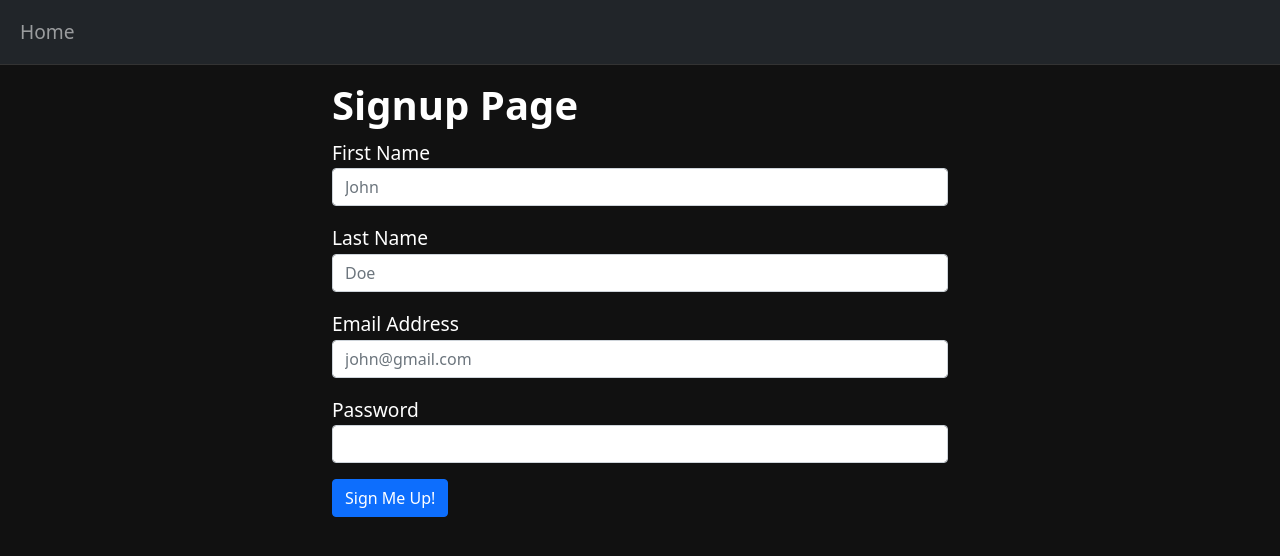
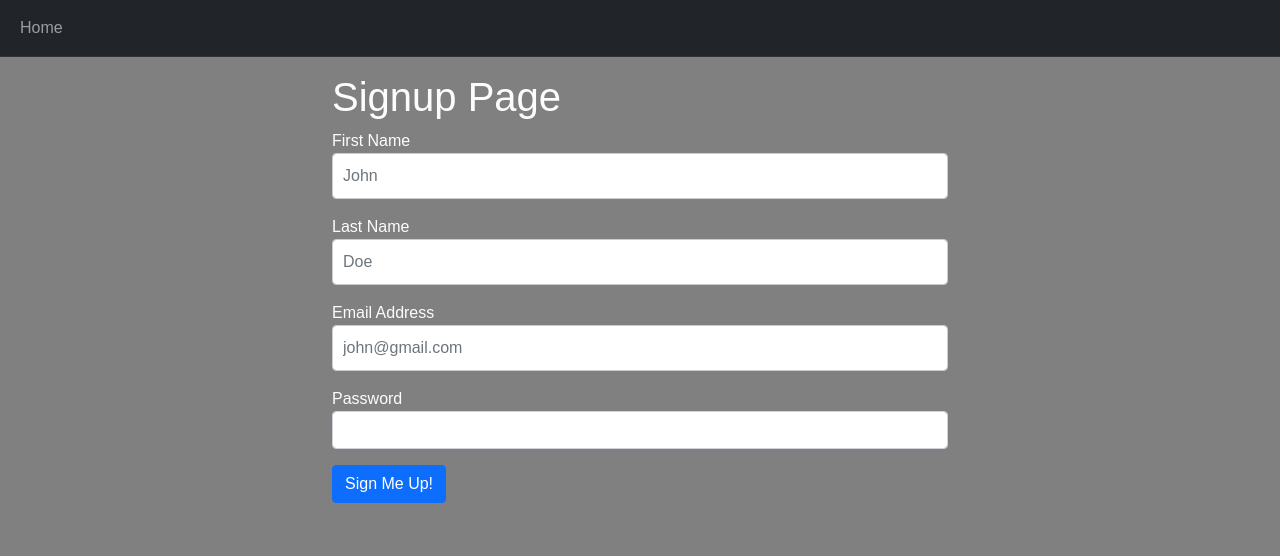
Before and after one commit to JacobDNelsonStone/business-dashboard-react, a React (Create React App) app in the folder client/: page /signup in a window 1280 px wide. Shown: the top 556 px of the page. Built offline with nearby package versions, Linux system fonts and the light colour scheme.

Commit message:
fixed up styling.css

```diff
--- a/client/src/components/Wrapper.jsx
+++ b/client/src/components/Wrapper.jsx
@@ -5,7 +5,7 @@
 const Wrapper = ({children}) => {
 
   return (
-    <div style={{ padding: 0, margin: 0, height: "100vh", backgroundColor: "#111"}}>
+    <div style={{ padding: 0, margin: 0, height: "100vh", backgroundColor: "grey"}}>
       { children }
     </div>
   )
--- a/client/src/styles/global.css
+++ b/client/src/styles/global.css
@@ -1,20 +1,86 @@
-
-
-/* === typography ====== */
-
-h1, h2, h3, h4, h5, h6, p, li, td, th, blockquote, label, input, textarea, select, span {
-  color: white;
+body, html {
+  margin: 0;
+  padding: 0;
+}
+body {
+  font-family: Arial, sans-serif;
+  color: #fcfcfc;
+}
+* {
+  box-sizing: border-box;
+}
+body {
+  background-color: #f2f2f2;
+}
+.container {
+  max-width: 1200px;
+  margin: 0 auto;
+  padding: 20px;
 }
 
-h1, h2, h3, h4, h5, h6 {
+.header {
+  background-color: #fff;
+  padding: 20px;
+  box-shadow: 0 2px 5px rgba(0, 0, 0, 0.1);
+}
+
+.header h1 {
+  margin: 0;
+  font-size: 24px;
+}
+.content {
+  background-color: #fff;
+  padding: 20px;
+  margin-top: 20px;
+  box-shadow: 0 2px 5px rgba(0, 0, 0, 0.1);
+}
+.chat .message {
+  background-color: #f9f9f9;
+  padding: 10px;
+  border-radius: 4px;
+  margin-bottom: 10px;
+}
+
+.chat .message .sender {
+  font-weight: bold;
+}
+.issues .issue {
+  background-color: #f9f9f9;
+  padding: 10px;
+  border-radius: 4px;
+  margin-bottom: 10px;
+}
+
+.issues .issue .title {
   font-weight: bold;
 }
 
-p, li, td, th, blockquote, label, input, textarea, select {
-  font-size: 1.2rem;
-  line-height: 165%;
+.issues .issue .status {
+  margin-top: 5px;
+  font-size: 12px;
+}
+input[type="text"],
+textarea {
+  width: 100%;
+  padding: 10px;
+  border: 1px solid #ccc;
+  border-radius: 4px;
 }
 
-p {
-  margin-bottom: 1rem;
+button {
+  padding: 10px 20px;
+  background-color: #333;
+  color: #fff;
+  border: none;
+  border-radius: 4px;
+  cursor: pointer;
 }
+
+button:hover {
+  background-color: #555;
+}
+@media screen and (max-width: 768px) {
+  .container {
+    padding: 10px;
+  }
+}
```
